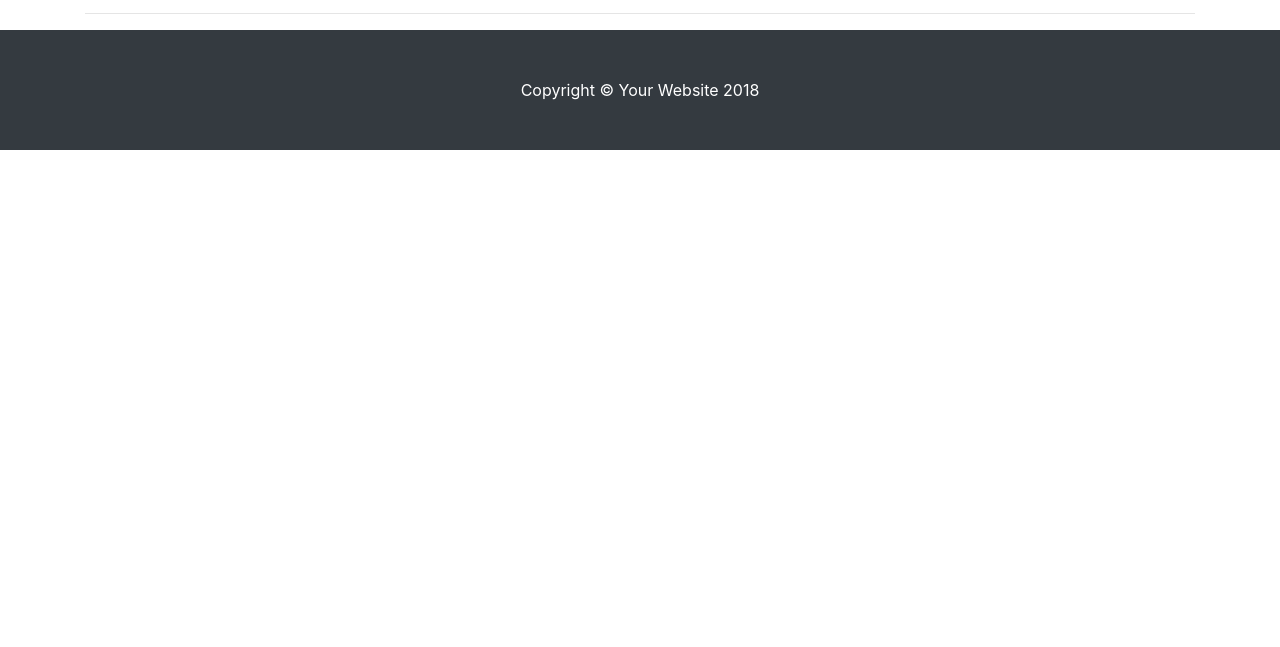
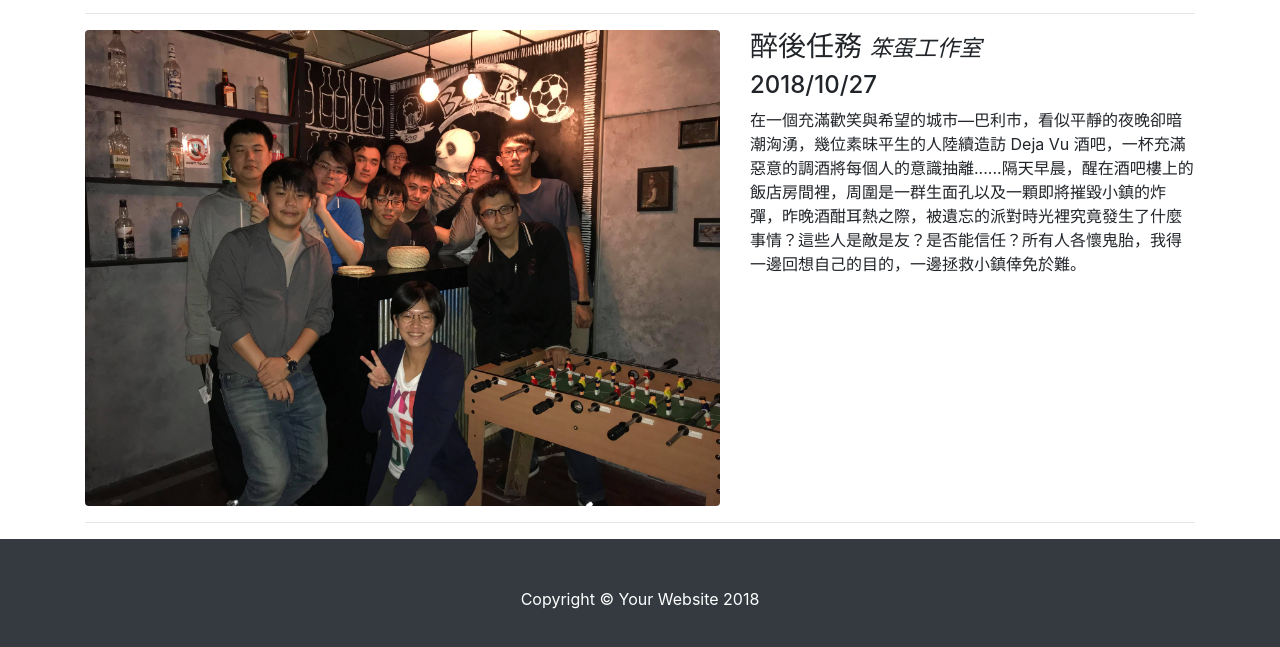
Before and after one commit to ting830812/TrueEscape, a website: page index.html in a window 1280 px wide. Shown: the part 6322-6969 px from the top of the page. Before the commit the page ends 6472 px from the top, so only its background shows below. Drawn offline with Linux system fonts and the light colour scheme.

Commit message:
20180226

```diff
--- a/index.html
+++ b/index.html
@@ -305,6 +305,24 @@
 
       <hr>
 
+      <div class="row">
+
+        <div class="col-md-7">
+          <a href="img/20181027.jpg">
+            <img class="img-fluid rounded mb-3 mb-md-0" src="img/20181027.jpg" alt="">
+          </a>
+        </div>
+        <div class="col-md-5">
+          <h3>醉後任務 <small><i>笨蛋工作室</i></small></h3>
+          <h4>2018/10/27</h4>
+          <p>在一個充滿歡笑與希望的城市—巴利市，看似平靜的夜晚卻暗潮洶湧，幾位素昧平生的人陸續造訪 Deja Vu 酒吧，一杯充滿惡意的調酒將每個人的意識抽離......隔天早晨，醒在酒吧樓上的飯店房間裡，周圍是一群生面孔以及一顆即將摧毀小鎮的炸彈，昨晚酒酣耳熱之際，被遺忘的派對時光裡究竟發生了什麼事情？這些人是敵是友？是否能信任？所有人各懷鬼胎，我得一邊回想自己的目的，一邊拯救小鎮倖免於難。</p>
+<!--           <a class="btn btn-primary" href="#">View Project</a>
+ -->        </div>
+      </div>
+      <!-- /.row -->
+
+      <hr>
+
       <div class="fb-comments" data-href="https://ting830812.github.io/TrueEscape/index.html" data-numposts="5" data-width="100%"></div>
 
 
```
Also changed, not shown: img/20181027.jpg (added).
